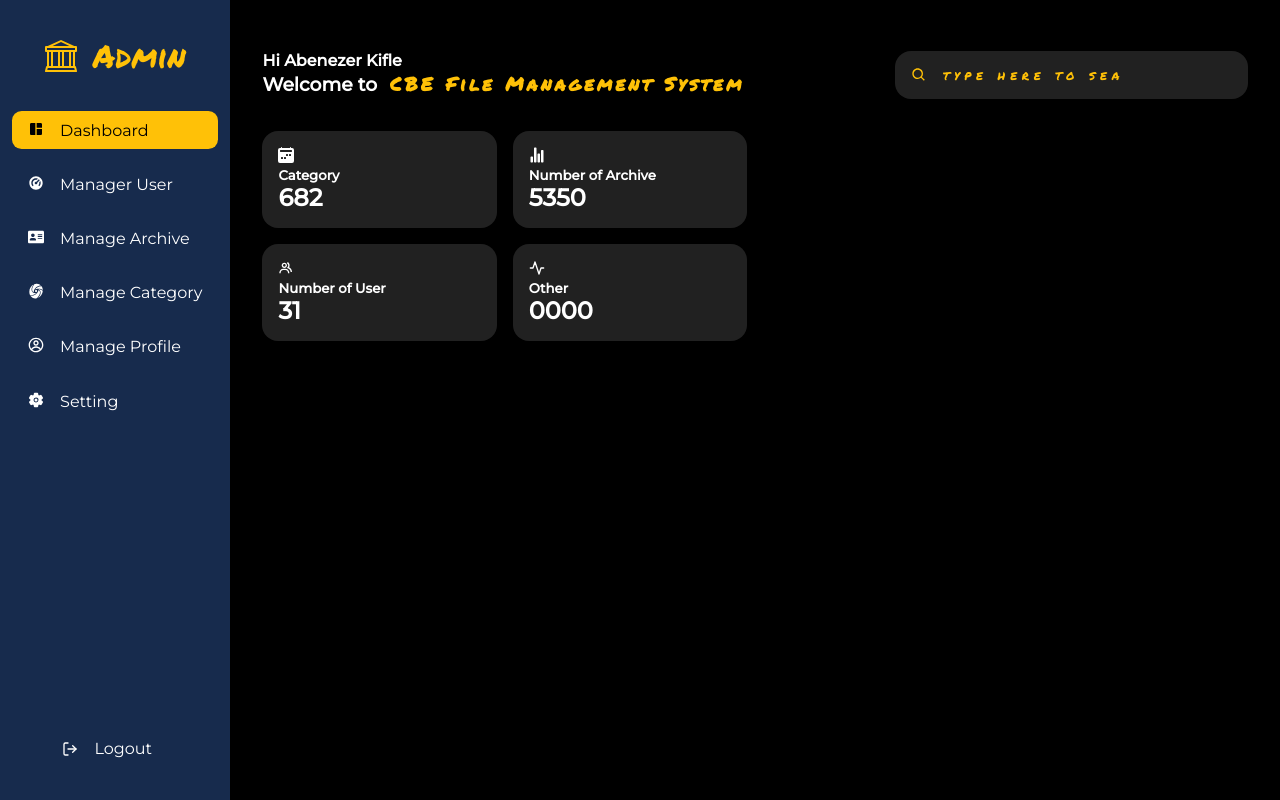
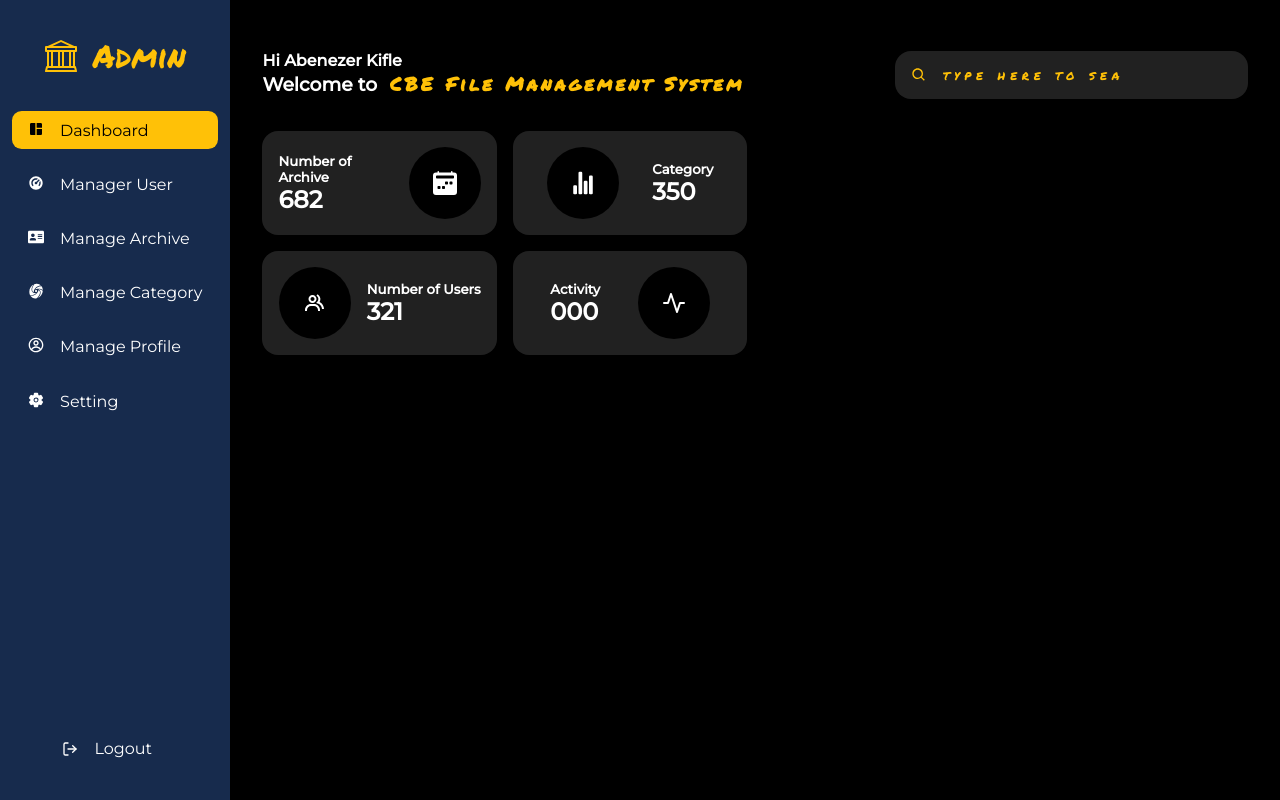
Before and after one commit to abenooo/admin_dashboard, a React (Create React App) app: page / in a window 1280 px wide. Built offline with nearby package versions, Linux system fonts and the light colour scheme.

Commit message:
Styling card using reusable componts

```diff
--- a/src/componets/Analytics.jsx
+++ b/src/componets/Analytics.jsx
@@ -9,12 +9,12 @@ export default function Analytics() {
   return (
     <Section>
     <div className="analytic ">
+      <div className="content">
+        <h5>Number of Archive</h5>
+        <h2>682</h2>
+      </div>
       <div className="logo">
         <BsFillCalendar2WeekFill />
-        </div>
-        <div className="content">
-          <h5>Category</h5>
-          <h2>682</h2>
       </div>
     </div>
     <div className="analytic">
@@ -22,8 +22,8 @@ export default function Analytics() {
         <IoStatsChart />
       </div>
       <div className="content">
-          <h5>Number of Archive</h5>
-          <h2>5350</h2>
+        <h5>Category</h5>
+        <h2>350</h2>
       </div>
     </div>
     <div className="analytic">
@@ -31,19 +31,18 @@ export default function Analytics() {
         <BiGroup />
       </div>
       <div className="content">
-          <h5> Number of User</h5>
-          <h2>31</h2>
+        <h5>Number of Users</h5>
+        <h2>321</h2>
       </div>
     </div>
     <div className="analytic ">
+      <div className="content">
+        <h5>Activity</h5>
+        <h2>000</h2>
+      </div>
       <div className="logo">
         <FiActivity />
       </div>
-        <div className="content">
-          <h5>Other</h5>
-          <h2>0000</h2>
-        </div>
-
     </div>
   </Section>
   );
@@ -56,5 +55,26 @@ gap: 1rem;
   .analytic {
     ${cardStyle};
     padding: 1rem;
+    display: flex;
+    justify-content:space-evenly ;
+    align-items: center;
+    gap: 1rem;
+    transition: 0.5s ease-in-out;
+    &:hover{
+      background-color: #ffc107;
+      color: black;
+      svg{
+        color: white;
+      }
+    }
+    .logo{
+      background-color: black;
+      border-radius: 3rem;
+      display: flex;
+      justify-content: center;
+      align-items: center;
+      padding: 1.5rem;
+      font-size: 1.5rem;
+    }
   }
 `;
```
Lines whose indentation alone changed are shown as unchanged.
